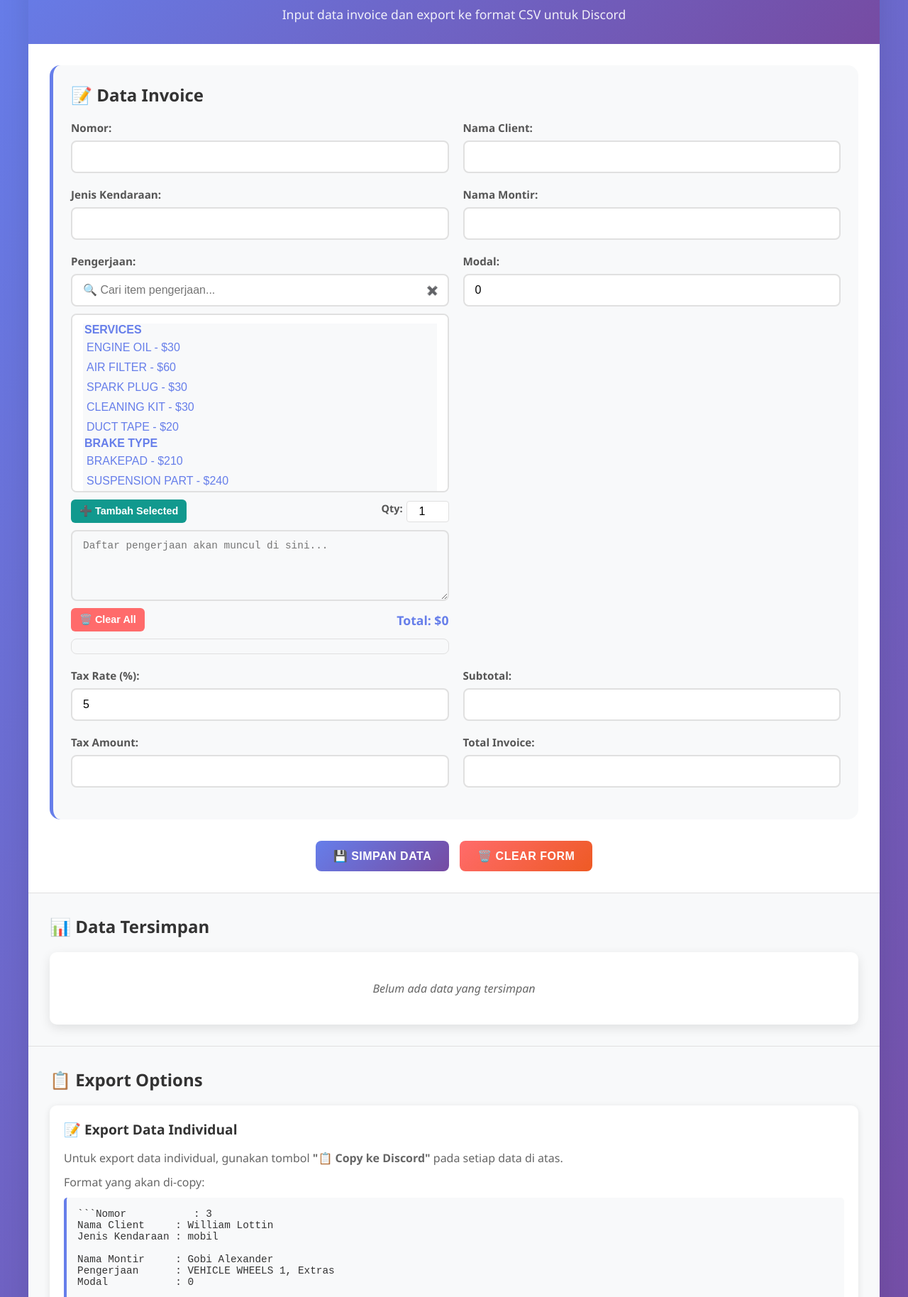
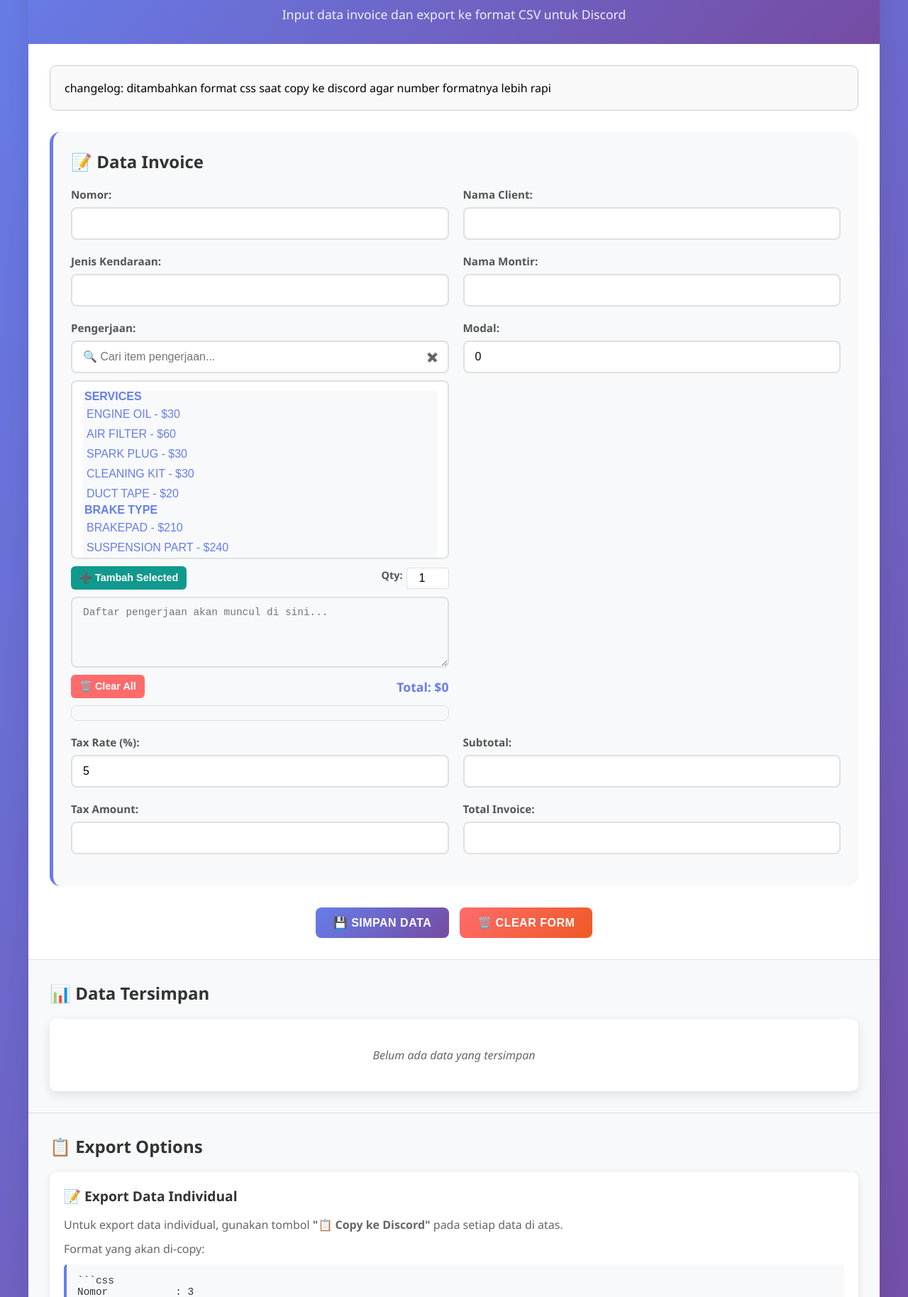
Before and after one commit to diazardian/motion-garage-invoice, a plain HTML site: page index.html in a window 1280 px wide. Shown: the part 107-1935 px from the top of the page at 71% size. Drawn offline with Linux system fonts and the light colour scheme.

Commit message:
fix format css on copy discord format

````diff
--- a/index.html
+++ b/index.html
@@ -12,6 +12,12 @@
             <h1>📋 Motion Garage Invoice Data Entry System</h1>
             <p>Input data invoice dan export ke format CSV untuk Discord</p>
         </header>
+
+        <div style="padding: 30px 30px 0px 30px">
+            <div style="width: 100%; padding: 20px; border-radius: 10px; border: 1px solid #ccc; background-color: #f9f9f9;">
+                changelog: ditambahkan format css saat copy ke discord agar number formatnya lebih rapi
+            </div>
+        </div>
 
         <div class="form-container">
             <form id="invoiceForm">
@@ -162,7 +168,8 @@
                     <h3>📝 Export Data Individual</h3>
                     <p>Untuk export data individual, gunakan tombol <strong>"📋 Copy ke Discord"</strong> pada setiap data di atas.</p>
                     <p>Format yang akan di-copy:</p>
-                    <pre class="format-example">```Nomor           : 3
+                    <pre class="format-example">```css
+Nomor           : 3
 Nama Client     : William Lottin
 Jenis Kendaraan : mobil
 
--- a/script.js
+++ b/script.js
@@ -580,7 +580,8 @@ function showSuccessMessage(message) {
 function exportSingleData(index) {
     const item = invoiceData[index];
 
-    const discordFormat = `\`\`\`Nomor           : ${item.nomor}
+    const discordFormat = `\`\`\`css
+Nomor           : ${item.nomor}
 Nama Client     : ${item.namaClient}
 Jenis Kendaraan : ${item.jenisKendaraan}
 
````
